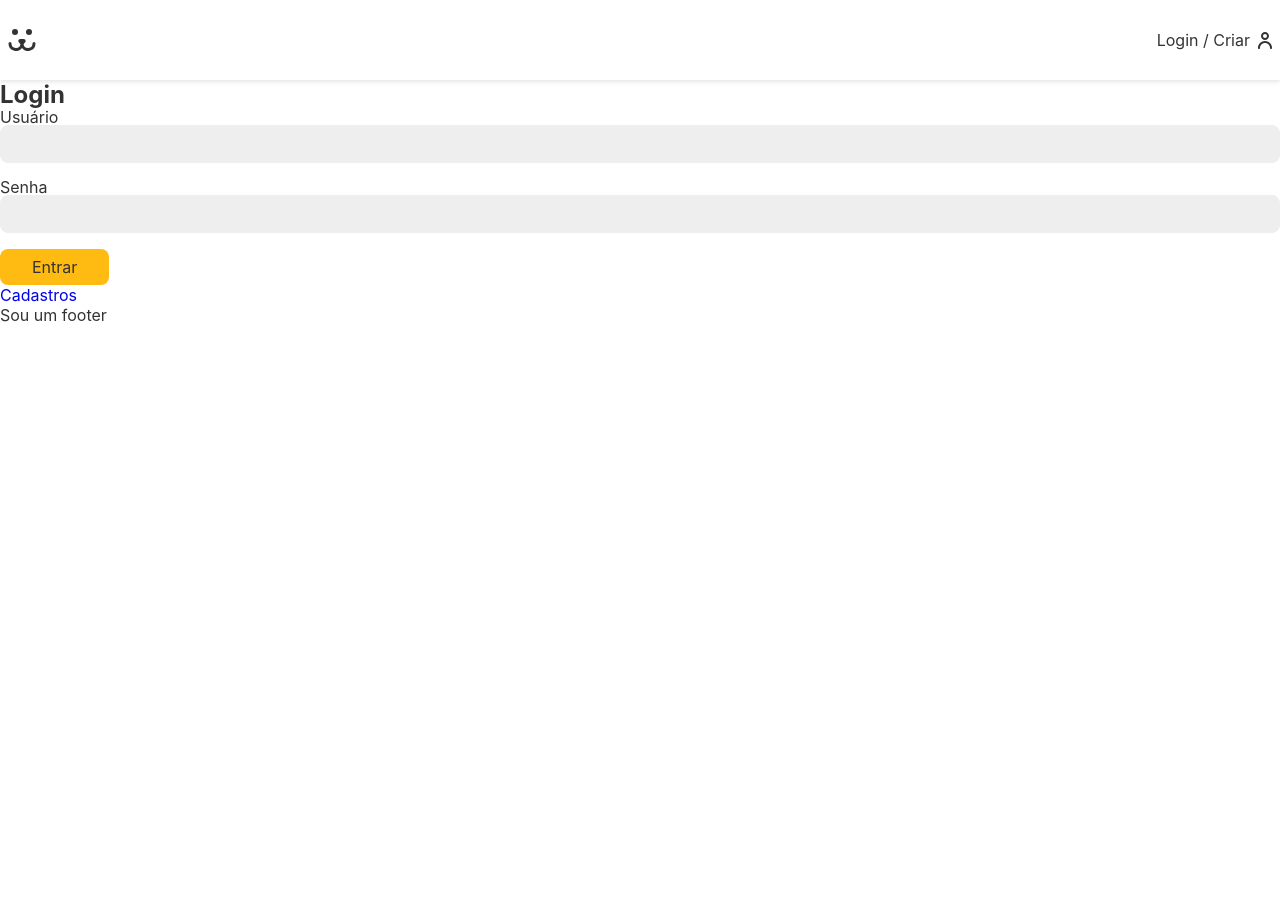
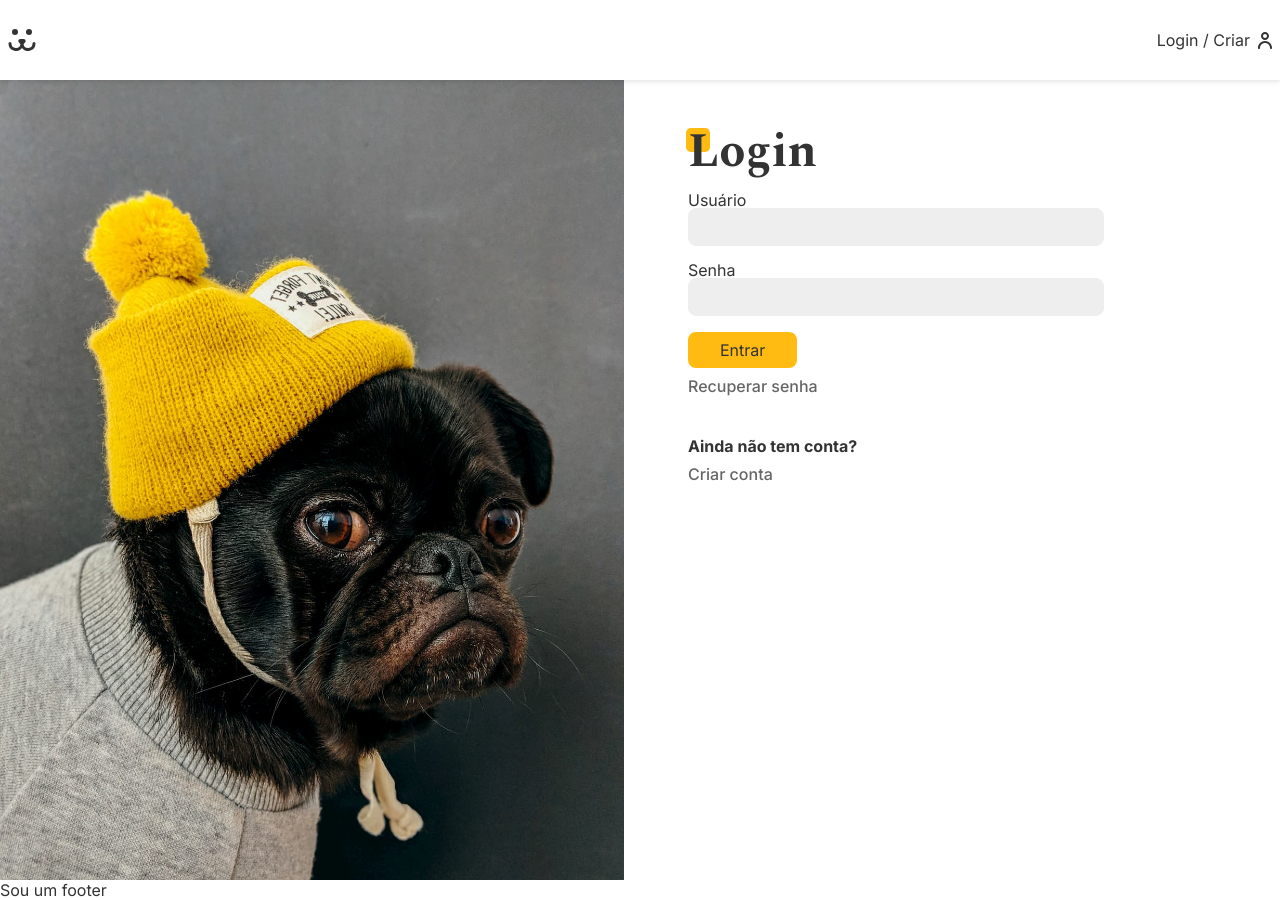
Before and after one commit to Dener-Garcia/curse-social-dogs-reactJS, a React (Vite) app: page /login in a window 1280 px wide. Before the commit the page ends 800 px from the top, so only its background shows below. Built offline with nearby package versions, Linux system fonts and the light colour scheme.

Commit message:
feat: created styles for login pages

```diff
--- a/src/App.css
+++ b/src/App.css
@@ -0,0 +1,38 @@
+.anime-left{
+  opacity: 0;
+  transform: translateX(-20px);
+  animation: animeLeft 0.3s forwards;
+}
+
+@keyframes animeLeft {
+  to{
+    opacity: 1;
+    transform: initial;
+  }
+}
+
+.title{
+  font-family: var(--type-second);
+  line-height: 1;
+  font-size: 3rem;
+  margin: 1rem 0;
+  position: relative;
+}
+
+.title::before{
+  content: "";
+  position: absolute;--color-feedback-error:
+  bottom: 5px;
+  left: -2px;
+  display: block;
+  width: 1.5rem;
+  height: 1.5rem;
+  border-radius: .3rem;
+  background: var(--color-accent);
+  z-index: -1;
+}
+
+.error-paragraph{
+  color: var(--color-feedback-error);
+  margin: 1rem 0;
+}
--- /dev/null
+++ b/src/components/Helper/Error.jsx
@@ -0,0 +1,11 @@
+import React from 'react'
+
+const Error = ({error}) => {
+	return(
+		<>
+			<p className="error-paragraph">{error}</p>
+		</>
+	)
+}
+
+export default Error
--- a/src/components/Login/Login.jsx
+++ b/src/components/Login/Login.jsx
@@ -5,6 +5,7 @@ import LoginPasswordLost from './LoginPasswordLost'
 import LoginPasswordReset from './LoginPasswordReset'
 import LoginCreate from './LoginCreate'
 import { UserContext } from '../../Context/UserContext'
+import styles from './login.module.css'
 
 const Login = () => {
 
@@ -15,8 +16,9 @@ const Login = () => {
 	}
 
 	return(
-		<>
-			<div>
+
+		<section className={styles.login}>
+			<div className={styles.forms}>
 				<Routes>
 					<Route path="/" element={<LoginForm />} />
 					<Route path="criar" element={<LoginCreate />} />
@@ -24,7 +26,8 @@ const Login = () => {
 					<Route path="reset" element={<LoginPasswordReset />} />
 				</Routes>
 			</div>
-		</>
+		</section>
+
 	)
 }
 
--- a/src/components/Login/LoginForm.jsx
+++ b/src/components/Login/LoginForm.jsx
@@ -4,6 +4,8 @@ import Input from '../Forms/Input'
 import Button from '../Forms/Button'
 import useForm from '../../CustomHooks/useForm'
 import { UserContext } from '../../Context/UserContext'
+import Error from '../Helper/Error'
+import styles from './loginForm.module.css'
 
 const LoginForm = () => {
 
@@ -22,11 +24,11 @@ const LoginForm = () => {
 	}
 	return(
 		<>
-			<section>
+			<section className='anime-left'>
 
-				<h1>Login</h1>
+				<h1 className='title'>Login</h1>
 
-				<form action="" onSubmit={handleSubmit}>
+				<form className={styles.form} onSubmit={handleSubmit}>
 					<Input textLabel={'Usuário'}
 						type={'text'}
 						label={'user'}
@@ -39,16 +41,30 @@ const LoginForm = () => {
 						label={'password'}
 						name={'password'}
 						{...password} />
-
+					<Error error={error} />
 					{
 						loading ? <Button disabled labelButton={'Fazendo Login...'} /> : <Button type={'submit'} labelButton={'Entrar'} />
 					}
-					{error && <p>{error}</p>}
 
+
+
+					<Link className={styles.missPassword}
+						to="/login/perdeu">
+						<span className={styles.subTitle}>
+					Recuperar senha
+						</span>
+					</Link>
 				</form>
 
-				<Link to="/login/criar">Cadastros</Link>
-
+				<div className={styles.userAdmin}>
+					<Link className={styles.signUp}
+						to="/login/criar">
+						<p>Ainda não tem conta?</p>
+						<span className={styles.subTitle}>
+					Criar conta
+						</span>
+					</Link>
+				</div>
 			</section>
 		</>
 	)
--- /dev/null
+++ b/src/components/Login/login.module.css
@@ -0,0 +1,28 @@
+.login{
+  min-height: 100vh;
+  display: grid;
+  grid-template-columns: 1fr 1fr;
+  gap: 2rem;
+}
+
+.login::before{
+  content: "";
+  display: block;
+  background: url('../../Assets/login.jpg') no-repeat center;
+  background-size: cover;
+}
+
+.forms{
+  max-width: 30rem;
+  padding: 2rem;;
+}
+
+@media (max-width: 40rem) {
+  .login{
+    grid-template-columns: 1fr;
+  }
+
+  .login::before{
+    display: none;
+  }
+}
--- /dev/null
+++ b/src/components/Login/loginForm.module.css
@@ -0,0 +1,25 @@
+form{
+  margin-bottom: 2rem;
+}
+
+.userAdmin{
+  display: flex;
+  flex-direction: column;
+}
+
+.subTitle{
+  display: inline-block;
+  color: var(--color-neutral-06);
+  padding: 0.5rem 0;
+  transition: 0.2s;
+  font-weight: 500;
+}
+
+.signUp p{
+  font-weight: 700;
+}
+
+.subTitle:hover,
+.subTitle:focus{
+  color: var(--color-feedback-status);
+}
--- a/src/index.css
+++ b/src/index.css
@@ -1,16 +1,23 @@
+@import url('https://fonts.googleapis.com/css2?family=Inter:wght@100;300;400;500;700&family=Spectral:wght@700&display=swap');
+
 :root{
   --type-first: "Inter", sans-serif;
-  --type-second: 'Spectral', Georgia;
+  --type-second: 'Spectral', georgia;
 
   --color-accent: #fb1;
 
   --color-secundary: #764701;
   --color-tertiary: #fea;
 
-  --color-neutral-01: #fff;
+  --color-neutral-0: #fff;
   --color-neutral-01: #eee;
+  --color-neutral-03: #333;
+
+
+  --color-neutral-06: #666;
 
   --color-feedback-error: #f46;
+  --color-feedback-status: #3a8be7;
 }
 
 * {
@@ -31,6 +38,7 @@ ul, li{
 
 a{
   text-decoration: none;
+  color: var(--color-neutral-03);
 }
 
 img{
```
